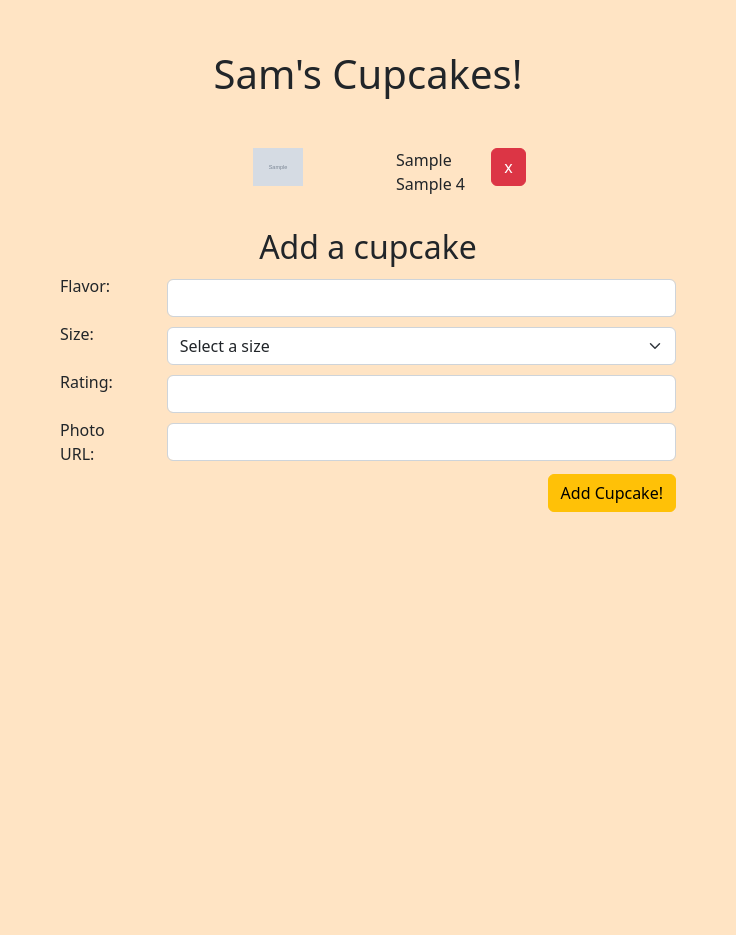
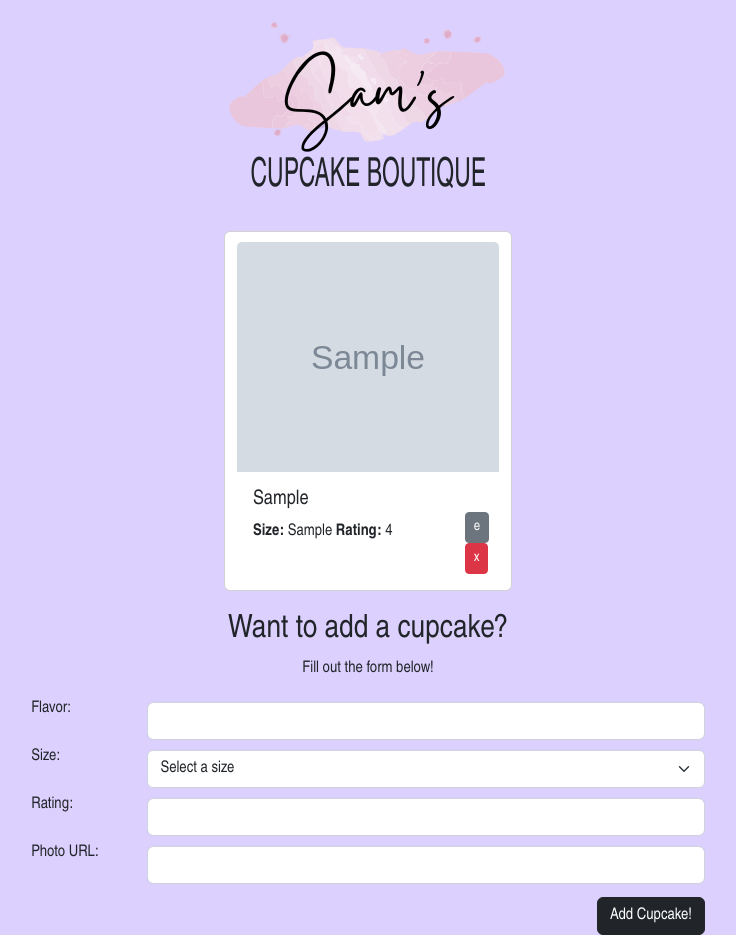
Before and after one commit to gerardoh13/flask-cupcakes, a Flask app: page / in a window 1280 px wide. Shown: the whole page, without its empty margins (272-1008 px from the left). Before the commit the page ends 512 px from the top, so only its background shows below. Run offline with Flask 2, Linux system fonts and the light colour scheme; tables that the repository leaves empty hold one stand-in row (values such as "Sample post"); grey boxes marked "Sample" are stand-in pictures.

Commit message:
updated design

```diff
--- a/app.py
+++ b/app.py
@@ -1,9 +1,8 @@
 """Flask app for Cupcakes"""
 from flask_debugtoolbar import DebugToolbarExtension
-from flask import Flask, redirect, render_template, request, flash, jsonify
+from flask import Flask, render_template, request, jsonify
 from models import db, connect_db, Cupcake
-from forms import AddCupcakeForm
-# from sqlalchemy import desc
+
 
 app = Flask(__name__)
 app.config['SQLALCHEMY_DATABASE_URI'] = 'postgresql:///cupcakes'
@@ -19,8 +18,7 @@ debug = DebugToolbarExtension(app)
 @app.route('/')
 def show_homepage():
     """shows homepage"""
-    form = AddCupcakeForm()
-    return render_template("home.html", form=form)
+    return render_template("home.html")
 
 @app.route('/api/cupcakes')
 def list_cupcakes():
@@ -43,7 +41,7 @@ def create_cupcakes():
         flavor=request.json["flavor"],
         size=request.json["size"],
         rating=request.json["rating"],
-        image=request.json["image"],
+        image=request.json["image"] if request.json["image"] else None,
     )
     db.session.add(new_cupcake)
     db.session.commit()
@@ -59,6 +57,8 @@ def update_cupcakes(id):
     cupcake.size = request.json.get('size', cupcake.size)
     cupcake.rating = request.json.get('rating', cupcake.rating)
     cupcake.image = request.json.get('image', cupcake.image)
+    cupcake.image = cupcake.image if cupcake.image else None
+
 
     db.session.commit()
     return jsonify(cupcake=cupcake.serialize())
--- a/forms.py
+++ /dev/null
@@ -1,16 +0,0 @@
-from flask_wtf import FlaskForm
-from wtforms import StringField, SelectField, FloatField
-from wtforms.validators import InputRequired, URL, NumberRange
-
-
-class AddCupcakeForm(FlaskForm):
-    """Form for adding cupcakes."""
-
-    flavor = StringField("Flavor:", validators=[
-        InputRequired(message="Flavor cannot be blank")])
-    size = SelectField("Size:", choices=[('', 'Select a size'), ('small', 'Small'), ('medium', 'Medium'), (
-        'large', 'Large')], validators=[InputRequired(message="Select a size")])
-    rating = FloatField("Rating:", validators=[NumberRange(
-        min=1, max=10, message="Rating must be between 1 and 10")])
-    image = StringField("Photo URL:", validators=[
-        URL(require_tld=True, message="Invalid URL")])
--- a/static/app.js
+++ b/static/app.js
@@ -1,9 +1,5 @@
 const cupcakesUl = document.getElementById("cupcakesUl");
-const cupcakeForm = document.getElementById("cupcakeForm");
-const flavor = document.getElementById("flavor");
-const size = document.getElementById("size");
-const rating = document.getElementById("rating");
-const image = document.getElementById("image");
+const addCupcakeForm = document.getElementById("addCupcakeForm");
 
 async function fetchAllCupcakes() {
   res = await axios.get(`/api/cupcakes`);
@@ -15,52 +11,82 @@ async function fetchAllCupcakes() {
 
 function generateCupcake(c) {
 return `
-<li id=${c.id} class="row">
-<div class="col-6">
-<img src=${c.image} alt="cupcake img">
-</div>
-<div class="col-4">
-<p>${c.flavor} ${c.size} ${c.rating}</p>
+<div id="cupcake-${c.id}" class="card m-auto col-lg-3 col-xs-2" style="width: 18rem;">
+  <img src="${c.image}" class="card-img-top cardImg" alt="${c.flavor} cupcake">
+  <div class="card-body row">
+    <div class="col-10">
+    <h5 class="card-title">${c.flavor}</h5>
+    <p class="card-text">
+    <b>Size: </b>${c.size} <b>Rating: </b>${c.rating}
+    </p>
     </div>
     <div class="col-2">
-<button class="btn btn-danger">x</button>
+    <br/>
+    <button
+    id="edit-${c.id}"
+    class="btn btn-secondary btn-sm"
+    data-bs-toggle="modal"
+    data-bs-target="#editCupcake">e</button>
+    <button id="delete-${c.id}"class="btn btn-danger btn-sm">x</button>
     </div>
-</li>
-`;
+  </div>
+</div>
+`
 }
 
-cupcakesUl.addEventListener("click", (e) => {
+cupcakesUl.addEventListener("click", async (e) => {
   let target = e.target;
-  if (target.tagName === "BUTTON") {
-    delLi = e.target.parentElement.parentElement;
-    delLi.remove();
+  let type = target.id.split("-")
+  if (target.tagName === "BUTTON" && type[0] !== "edit") {
+    deleteCupcake(type[1])
+  } else {
+    showEditForm(type[1])
   }
 });
 
-// cupcakeForm.addEventListener("submit", (e) => {
-//   if (!cupcakeForm.checkValidity()) {
-//     e.preventDefault();
-//     e.stopPropagation();
-//   }
-//   cupcakeForm.classList.add("was-validated");
-// }, false);
+async function deleteCupcake(id) {
+  await axios.delete(`api/cupcakes/${id}`);
+  document.getElementById(`cupcake-${id}`).remove()
+}
 
-cupcakeForm.addEventListener("submit", (e) => {
+async function showEditForm(id){
+res = await axios.get(`api/cupcakes/${id}`);
+console.log(res.data.cupcake)
+document.getElementById("editFlavor").value = 'catfood';
+document.getElementById("editSize").value = 'small';
+document.getElementById("editRating").value = 1;
+document.getElementById("editImage").value = "www.google.com";
+
+}
+addCupcakeForm.addEventListener(
+  "submit",
+  (e) => {
     e.preventDefault();
-  if (!cupcakeForm.checkValidity()) {
+    if (!addCupcakeForm.checkValidity()) {
       e.stopPropagation();
-    cupcakeForm.classList.add("was-validated");
-    return
+      addCupcakeForm.classList.add("was-validated");
+      return;
     }
-  addCupcake()
-  cupcakeForm.reset()
-  cupcakeForm.classList.remove("was-validated");
-}, false);
+    addCupcake();
+    addCupcakeForm.reset();
+    addCupcakeForm.classList.remove("was-validated");
+  },
+  false
+);
 
 async function addCupcake() {
-  console.log('hello')
-flav = flavor.value
-console.log(flav)
+  let flavor = document.getElementById("flavor").value;
+  let size = document.getElementById("size").value;
+  let rating = document.getElementById("rating").value;
+  let image = document.getElementById("image").value;
+  const newCupcakeRes = await axios.post("api/cupcakes", {
+    flavor,
+    size,
+    rating,
+    image,
+  });
+  let newCupcake = generateCupcake(newCupcakeRes.data.cupcake);
+  $("#cupcakesUl").append(newCupcake);
 }
 
 fetchAllCupcakes();
--- a/static/style.css
+++ b/static/style.css
@@ -3,21 +3,56 @@ body {
     display: flex;
     flex-direction: column;
     justify-content: center;
-    background-color: bisque;
+    background-color: rgb(220, 208, 255);
+    font-family: "Arial Narrow";
 }
 img {
-    max-width: 50px;
+    object-fit: cover;
+    width: 230px;
+    height: 230px;
+    margin-top: 10px;
   }
 
 .container {
-    max-width: 50%;
+    max-width: 70%;
 }
 
 h1 {
-    margin: 50px;
+    margin-bottom: 30px;
+    transform: scaleX(0.7);
+  }
+
+h2 {
+  margin-top: 20px;
 }
 
 input, select {
     margin-top: 5px;
     margin-bottom: 5px;
 }
+form {
+  margin: auto !important;
+}
+
+.logoImg {
+  width: auto;
+  height: auto;
+}
+
+@media (min-width: 768px) and (max-width: 1024px) {
+  form {
+    max-width: 100%;
+  }
+}
+
+@media (min-width: 1025px) and (max-width: 1280px) {
+  form {
+    max-width: 80%;
+  }
+}
+
+@media (min-width: 1281px) {
+  form {
+    max-width: 50%;
+  }
+}
--- a/templates/base.html
+++ b/templates/base.html
@@ -15,6 +15,93 @@
   </head>
   <body>
     {% block content %} {% endblock %}
+    <div
+      class="modal fade"
+      id="editCupcake"
+      tabindex="-1"
+      aria-labelledby="editCupcakeLabel"
+      aria-hidden="true"
+    >
+      <div class="modal-dialog">
+        <div class="modal-content">
+          <div class="modal-header">
+            <h1 class="modal-title fs-5" id="editCupcakeLabel">Modal title</h1>
+
+          </div>
+          <div class="modal-body">
+
+
+            <form id="" action="" class="needs-validation row" novalidate>
+              <div class="col-2">
+                <label for="editFlavor">Flavor:</label>
+              </div>
+              <div class="col-10">
+                <input
+                  name="flavor"
+                  id="editFlavor"
+                  type="text"
+                  class="form-control"
+                  required
+                />
+                <div class="invalid-feedback">Flavor cannot be blank.</div>
+              </div>
+              <div class="col-2">
+                <label for="editSize">Size:</label>
+              </div>
+              <div class="col-10">
+                <select class="form-select" name="size" id="editSize" required>
+                  <option value="">Select a size</option>
+                  <option value="small">Small</option>
+                  <option value="medium">Medium</option>
+                  <option value="large">Large</option>
+                </select>
+                <div class="invalid-feedback">Select a size.</div>
+              </div>
+              <div class="col-2">
+                <label for="editRating">Rating:</label>
+              </div>
+              <div class="col-10">
+                <input
+                  type="number"
+                  name="rating"
+                  id="editRating"
+                  class="form-control"
+                  step="0.1"
+                  min="1"
+                  max="10"
+                  required
+                />
+                <div class="invalid-feedback">Rating must be between 1 and 10.</div>
+              </div>
+              <div class="col-2">
+                <label for="editImage"> Photo URL:</label>
+              </div>
+              <div class="col-10">
+                <input name="image" id="editImage" type="text" class="form-control" />
+              </div>
+            </form>
+
+
+          </div>
+          <div class="modal-footer">
+            <button
+              type="button"
+              class="btn btn-secondary"
+              data-bs-dismiss="modal"
+            >
+              Close
+            </button>
+            <button type="button" class="btn btn-primary">Save changes</button>
+          </div>
+        </div>
+      </div>
+    </div>
+
+    <script
+      src="https://cdn.jsdelivr.net/npm/bootstrap@5.2.2/dist/js/bootstrap.bundle.min.js"
+      integrity="sha384-OERcA2EqjJCMA+/3y+gxIOqMEjwtxJY7qPCqsdltbNJuaOe923+mo//f6V8Qbsw3"
+      crossorigin="anonymous"
+    ></script>
     <script src="https://unpkg.com/jquery"></script>
     <script src="https://unpkg.com/axios/dist/axios.js"></script>
     <script src="/static/app.js"></script>
--- a/templates/home.html
+++ b/templates/home.html
@@ -1,10 +1,12 @@
 {% extends "base.html" %} {% block title %} Home {% endblock %} {% block content
 %}
-<h1>Sam's Cupcakes!</h1>
-<ul id="cupcakesUl"></ul>
-<h2>Add a cupcake</h2>
+<img src="../static/logo.png" alt="logo" class="logoImg" />
+<h1>CUPCAKE BOUTIQUE</h1>
+<div id="cupcakesUl" class="row container"></div>
+<h2>Want to add a cupcake?</h2>
+<p>Fill out the form below!</p>
 <div class="container">
-  <form id="cupcakeForm" action="" class="needs-validation row" novalidate>
+  <form id="addCupcakeForm" action="" class="needs-validation row" novalidate>
     <div class="col-2">
       <label for="flavor">Flavor:</label>
     </div>
@@ -39,9 +41,12 @@
         name="rating"
         id="rating"
         class="form-control"
+        step="0.1"
+        min="1"
+        max="10"
         required
       />
-      <div class="invalid-feedback">Rating cannot be blank.</div>
+      <div class="invalid-feedback">Rating must be between 1 and 10.</div>
     </div>
     <div class="col-2">
       <label for="image"> Photo URL:</label>
@@ -50,7 +55,7 @@
       <input name="image" id="image" type="text" class="form-control" />
     </div>
     <div class="col-12 text-end">
-        <button class="btn btn-warning mt-2">Add Cupcake!</button>
+      <button class="btn btn-dark mt-2">Add Cupcake!</button>
     </div>
   </form>
 </div>
```
Also changed, not shown: static/logo.png (added). Lines whose indentation alone changed are shown as unchanged.
